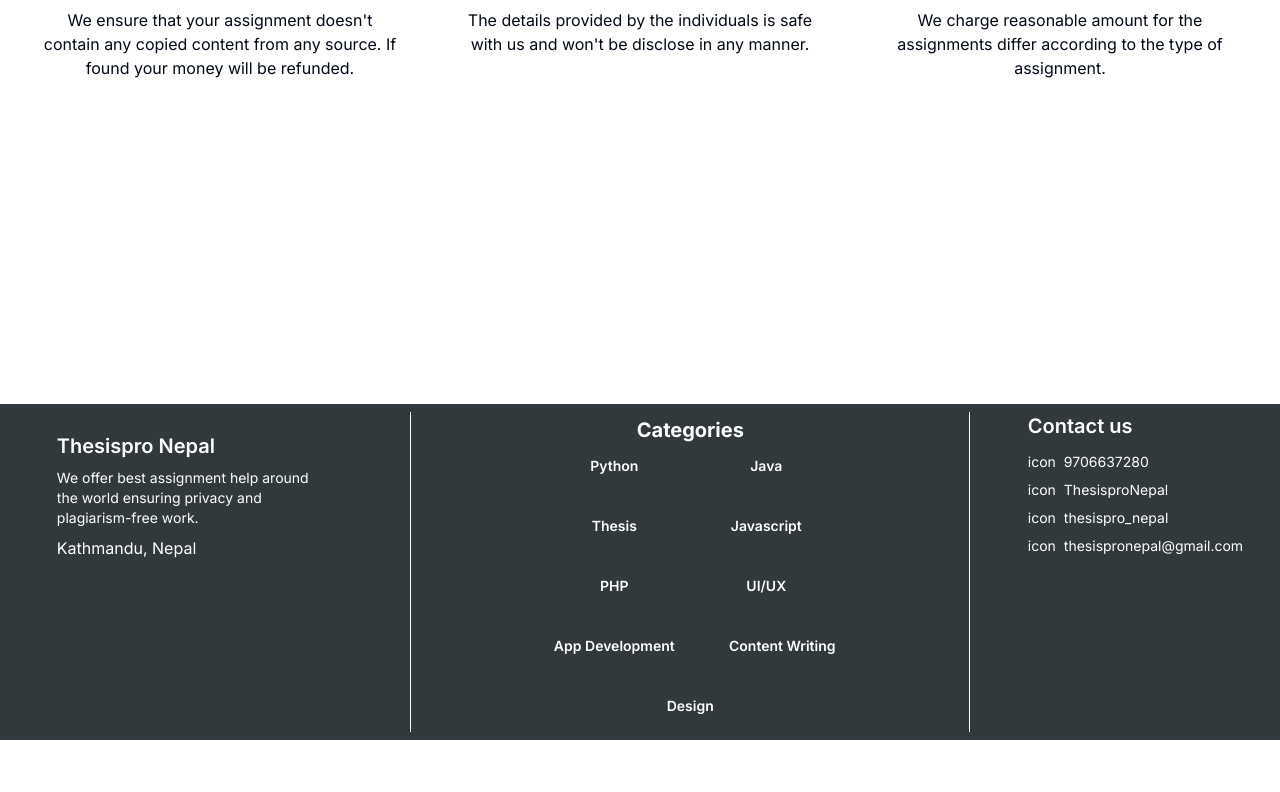
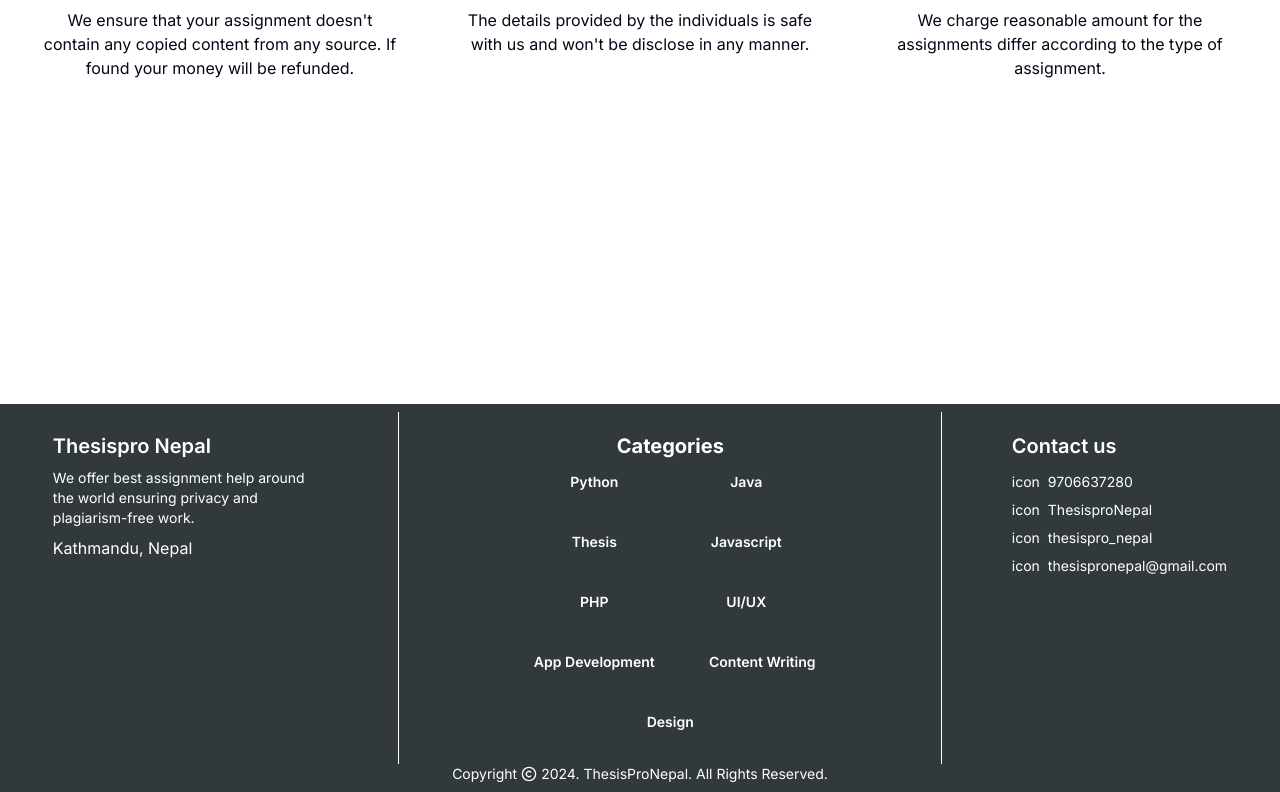
Before and after one commit to puravgc/thesispro_nepal, a Next.js app: page / in a window 1280 px wide. Shown: the part 1150-1942 px from the top of the page. Before the commit the page ends 1890 px from the top, so only its background shows below. Built offline with nearby package versions, Linux system fonts and the light colour scheme.

Commit message:
thisis helloworl

```diff
--- a/app/(sales)/_components/footer/Footer.tsx
+++ b/app/(sales)/_components/footer/Footer.tsx
@@ -1,16 +1,18 @@
+import { Copyright } from 'lucide-react'
 import React from 'react'
 
 const Footer = () => {
   return (
    <>
-    <footer className='flex justify-around bg-[#31393C] p-2'>
+    <footer className='flex flex-col bg-[#31393C] p-2'>
+        <div className='flex justify-around '>
         <div className='flex flex-col gap-2 w-[25%] p-5 text-white'>
             <h2 className='font-semibold text-xl '>Thesispro Nepal</h2>
             <p className='text-sm'>We offer best assignment help around the world ensuring privacy and plagiarism-free work.</p>
             <h4>Kathmandu, Nepal</h4>
         </div>
         <div className='h-auto w-[1px] bg-white'/>
-        <div className='w-[35%] block p-1'>
+        <div className='w-[35%] block p-5'>
             <h2 className='text-center font-bold text-xl text-white'>Categories</h2>
             <ul className='flex flex-wrap gap-10 p-3 justify-center items-center text-sm text-white font-semibold'>
                 <li className='w-28 h-auto  text-center'>Python</li>
@@ -25,7 +27,7 @@ const Footer = () => {
             </ul>
         </div>
         <div className='h-auto w-[1px] bg-white'/>
-        <div className='flex flex-col gap-2 '>
+        <div className='flex flex-col gap-2 p-5'>
             <h3 className='text-xl text-white font-semibold'>Contact us</h3>
             <ul className='leading-loose text-white text-sm'>
                 <li className='flex gap-2'>
@@ -48,6 +50,10 @@ const Footer = () => {
                 </li>
             </ul>
         </div>
+        </div>
+        <div className='flex items-center justify-center text-white text-sm text-muted-foreground'>
+            <p className='flex items-center'>Copyright <Copyright className='h-4'/> 2024. ThesisProNepal. All Rights Reserved.</p>
+        </div>
     </footer>
    </>
   )
```
